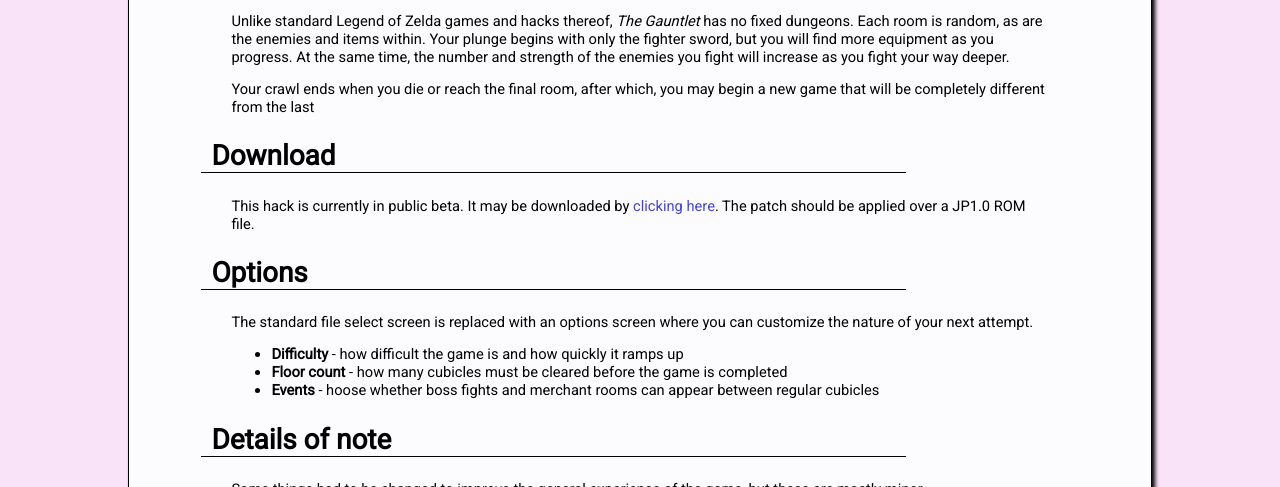
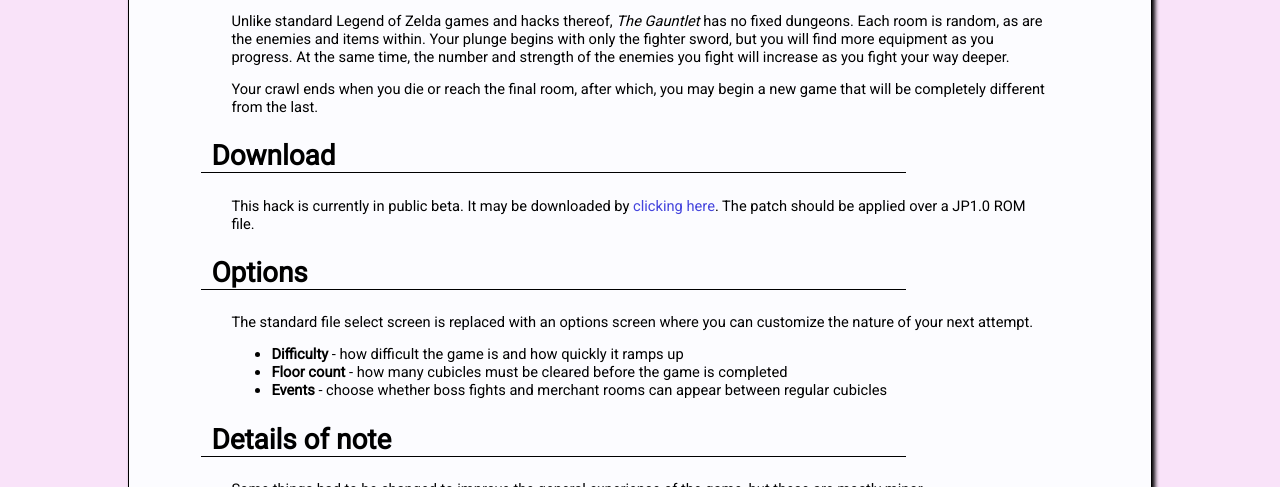
Before and after one commit to spannerisms/spannerisms.github.io, a Jekyll site: the page built from gauntlet.html, in a window 1280 px wide and 900 px high. Shown: the part 262-749 px from the top of the window. Built offline with Jekyll 4.4.1, drawn with Linux system fonts in a browser that asks for light colours.

Commit message:
Update gauntlet.html

```diff
--- a/gauntlet.html
+++ b/gauntlet.html
@@ -9,7 +9,7 @@
 
 	<p>Unlike standard Legend of Zelda games and hacks thereof, <i>The Gauntlet</i> has no fixed dungeons. Each room is random, as are the enemies and items within. Your plunge begins with only the fighter sword, but you will find more equipment as you progress. At the same time, the number and strength of the enemies you fight will increase as you fight your way deeper.</p>
 
-	<p>Your crawl ends when you die or reach the final room, after which, you may begin a new game that will be completely different from the last</p>
+	<p>Your crawl ends when you die or reach the final room, after which, you may begin a new game that will be completely different from the last.</p>
 
 	<h2>Download</h2>
 	<p>This hack is currently in public beta. It may be downloaded by <a href="/assets/gauntlet.bps">clicking here</a>. The patch should be applied over a JP1.0 ROM file.</p>
@@ -19,7 +19,7 @@
 	<ul>
 		<li><b>Difficulty</b> - how difficult the game is and how quickly it ramps up</li>
 		<li><b>Floor count</b> - how many cubicles must be cleared before the game is completed</li>
-		<li><b>Events</b> - hoose whether boss fights and merchant rooms can appear between regular cubicles</li>
+		<li><b>Events</b> - choose whether boss fights and merchant rooms can appear between regular cubicles</li>
 	</ul>
 
 	<h2>Details of note</h2>
```
